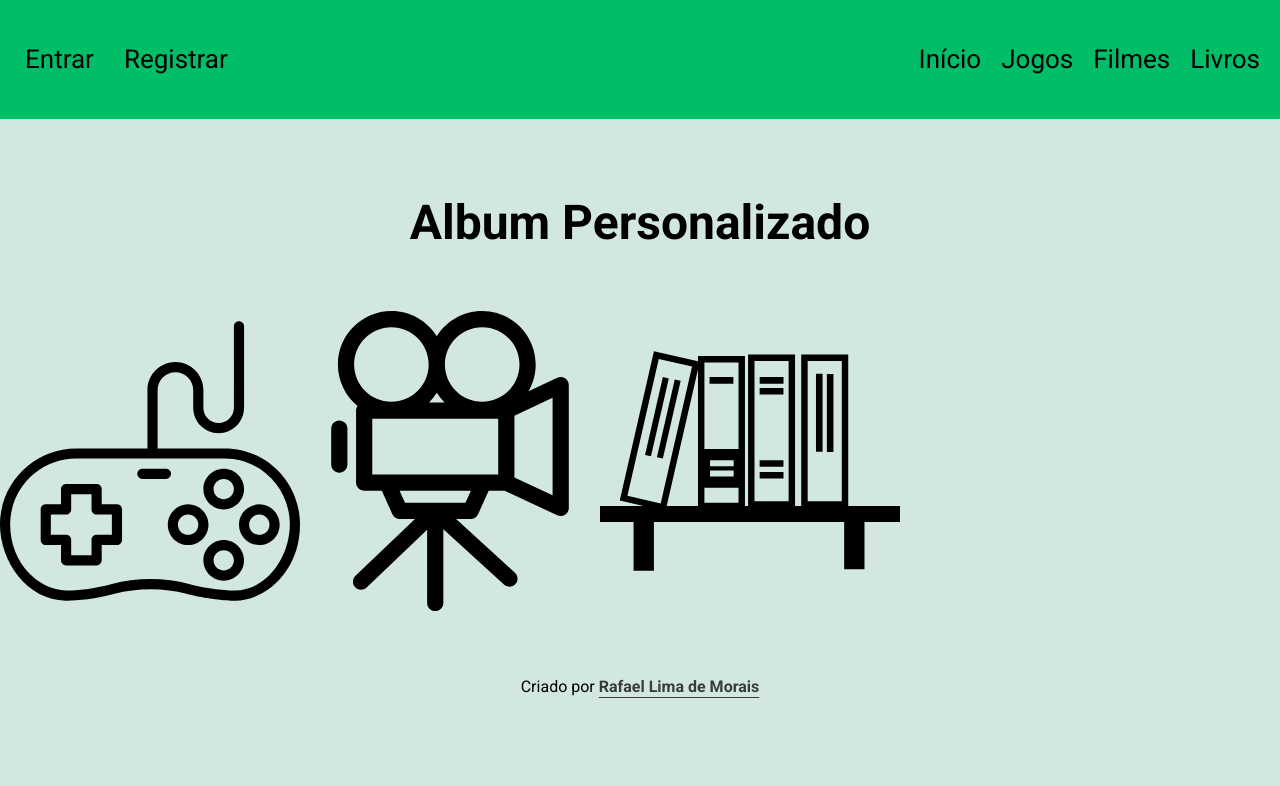
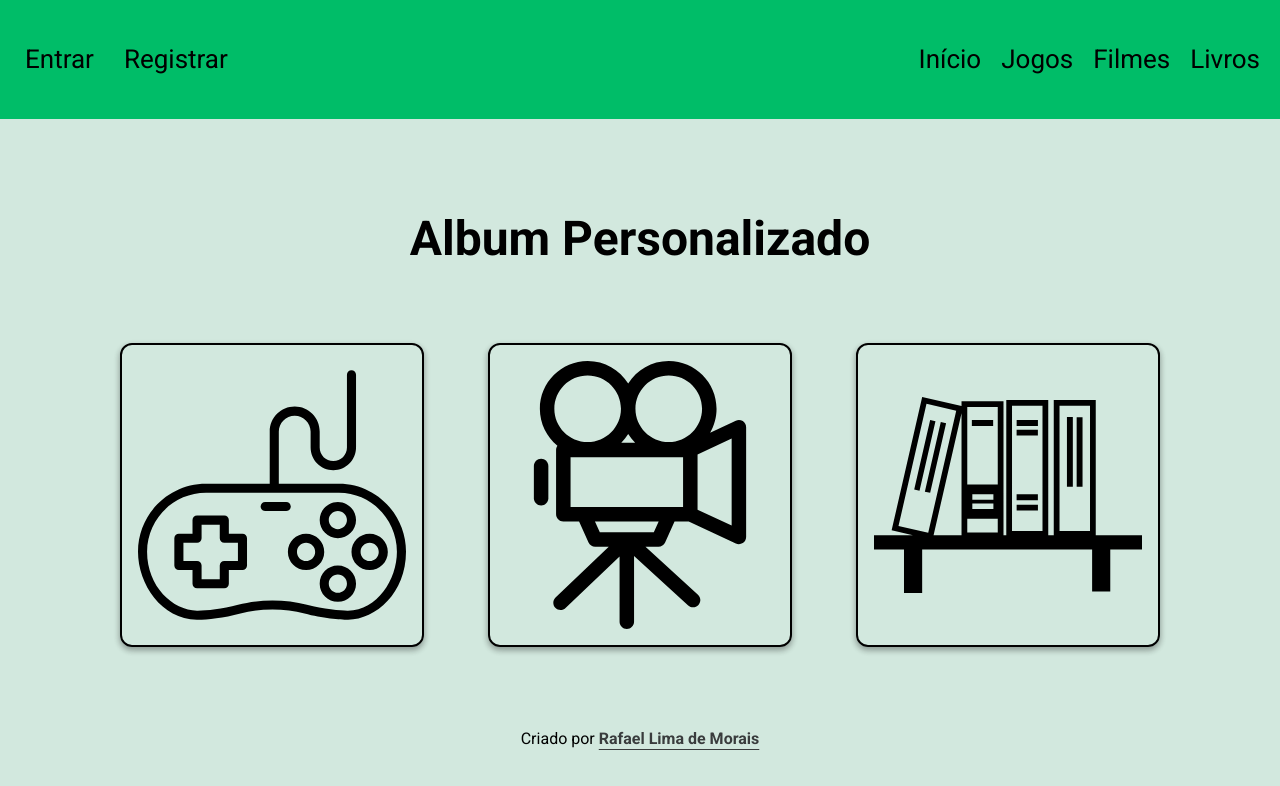
Before and after one commit to RafaZeero/mentoria-csv-projeto-my-custom-album, a React (Vite) app: page / in a window 1280 px wide. Shown: the top 786 px of the page. Built offline with nearby package versions, Linux system fonts and the light colour scheme; no server answers.

Commit message:
Tailwind- home part 1

```diff
--- a/src/pages/Home/index.jsx
+++ b/src/pages/Home/index.jsx
@@ -3,19 +3,38 @@ import { Link } from 'react-router-dom'
 export default function Home() {
   return (
     <>
-      <div className="flex flex-col gap-16 ">
-        <h1 className="text-5xl font-semibold">Album Personalizado</h1>
-        <div className="flex flex-col sm:flex-row ">
-          <Link to="games">
-            <img src="/assets/images/game-controller.svg" alt="Controller" />
+      <div className="flex flex-col gap-16 p-4 box-border">
+        <h1 className="text-4xl sm:text-5xl font-semibold ">
+          Album Personalizado
+        </h1>
+        <div className="flex flex-col sm:flex-row justify-center gap-16 p-4 ">
+          <Link
+            to="games"
+            className="border-2 border-black rounded-xl shadow-customShadow hover:scale-[1.03] duration-200"
+          >
+            <img
+              src="/assets/images/game-controller.svg"
+              alt="Controller"
+              className="p-4"
+            />
           </Link>
 
-          <Link to="movies">
-            <img src="/assets/images/movie-camera.svg" alt="Camera" />
+          <Link
+            to="movies"
+            className="border-2 border-black rounded-xl shadow-customShadow hover:scale-[1.03] duration-200"
+          >
+            <img
+              src="/assets/images/movie-camera.svg"
+              alt="Camera"
+              className="p-4"
+            />
           </Link>
 
-          <Link to="books">
-            <img src="/assets/images/books.svg" alt="Books" />
+          <Link
+            to="books"
+            className="border-2 border-black rounded-xl shadow-customShadow hover:scale-[1.03] duration-200"
+          >
+            <img src="/assets/images/books.svg" alt="Books" className="p-4" />
           </Link>
         </div>
         <p>
--- a/tailwind.config.js
+++ b/tailwind.config.js
@@ -4,6 +4,10 @@ module.exports = {
     extend: {},
     family: {
       Roboto: ['Roboto', 'sans-serif']
+    },
+    boxShadow: {
+      customShadow:
+        'rgba(0, 0, 0, 0.16) 0px 3px 6px, rgba(0, 0, 0, 0.23) 0px 3px 6px'
     }
   },
   plugins: []
```
